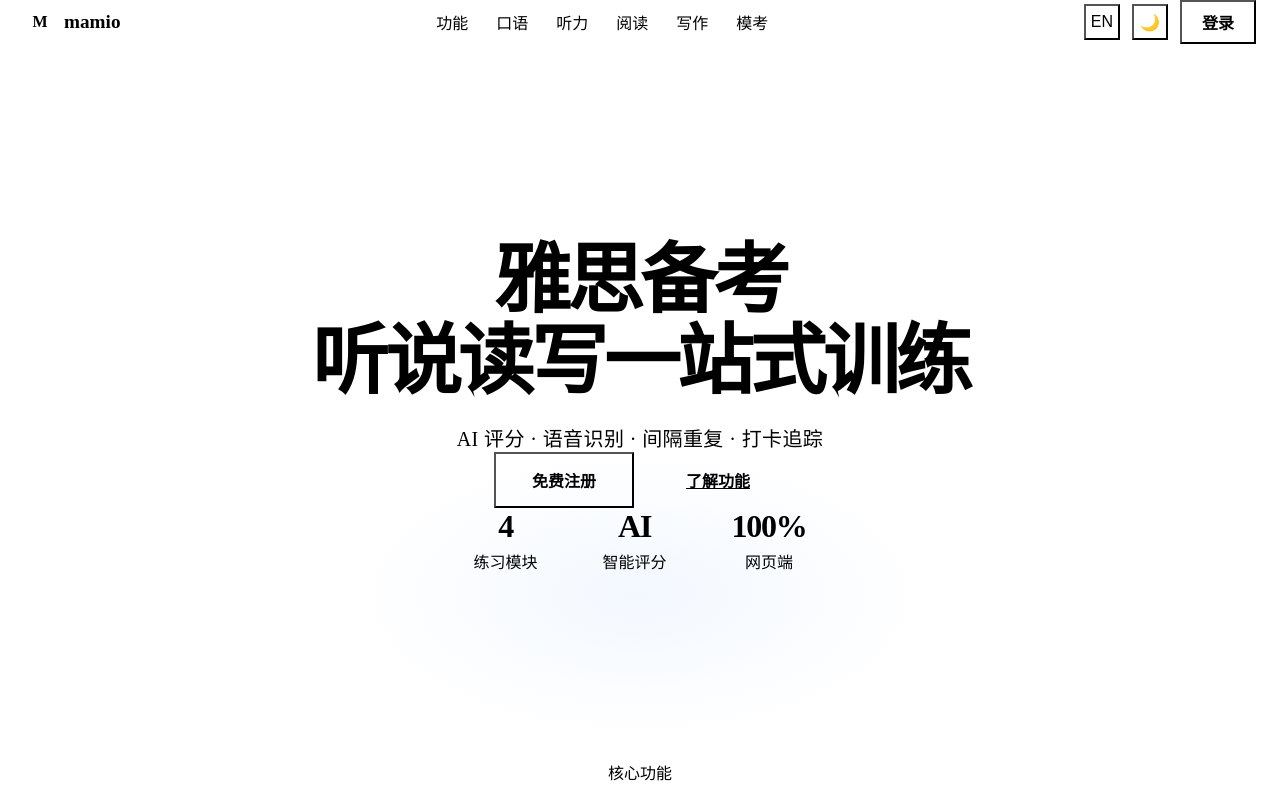
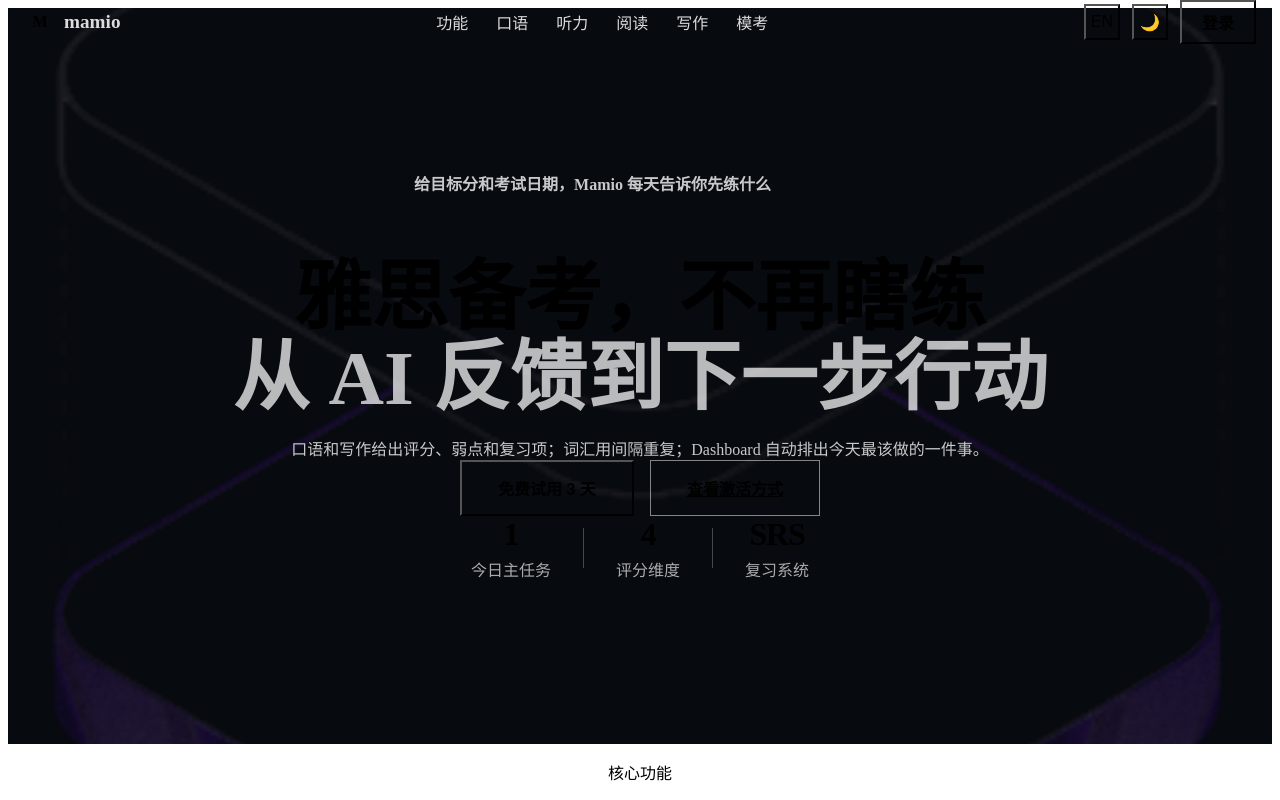
Before and after one commit to zhanfoguang/mamio-ielts, a Vue app: page / in a window 1280 px wide. Shown: the top 800 px of the page. Built offline with nearby package versions, Linux system fonts and the light colour scheme; the HTML template or start-up script is replaced by a standard one.

Commit message:
feat: sharpen landing and activation flow

```diff
--- a/src/components/landing/HeroSection.vue
+++ b/src/components/landing/HeroSection.vue
@@ -2,6 +2,7 @@
 import { useThemeStore } from '../../stores/theme'
 import { useAuthStore } from '../../stores/auth'
 import { useRouter } from 'vue-router'
+import heroImage from '../../assets/hero.png'
 
 const themeStore = useThemeStore()
 const authStore = useAuthStore()
@@ -10,43 +11,47 @@
 
 <template>
   <section class="hero">
+    <img class="hero-bg" :src="heroImage" alt="" aria-hidden="true" />
+    <div class="hero-scrim"></div>
     <div class="hero-content container">
+      <p class="hero-kicker fade-up visible">
+        {{ themeStore.lang === 'zh' ? '给目标分和考试日期，Mamio 每天告诉你先练什么' : 'Set your target band and exam date. Mamio tells you what to practice first.' }}
+      </p>
       <h1 class="hero-title fade-up visible">
-        {{ themeStore.lang === 'zh' ? '雅思备考' : 'IELTS Prep' }}<br />
-        <span class="title-highlight">{{ themeStore.lang === 'zh' ? '听说读写一站式训练' : 'All-in-One Speaking, Listening, Writing & Vocab' }}</span>
+        {{ themeStore.lang === 'zh' ? '雅思备考，不再瞎练' : 'IELTS prep without guessing' }}<br />
+        <span class="title-highlight">{{ themeStore.lang === 'zh' ? '从 AI 反馈到下一步行动' : 'From AI feedback to your next action' }}</span>
       </h1>
       <p class="hero-subtitle fade-up visible">
-        {{ themeStore.lang === 'zh' ? 'AI 评分 · 语音识别 · 间隔重复 · 打卡追踪' : 'AI Scoring · Speech Recognition · Spaced Repetition · Check-in Tracking' }}
+        {{ themeStore.lang === 'zh' ? '口语和写作给出评分、弱点和复习项；词汇用间隔重复；Dashboard 自动排出今天最该做的一件事。' : 'Speaking and writing produce scores, weak spots, and review items. Vocabulary uses spaced repetition. The dashboard picks today’s next best task.' }}
       </p>
       <div class="hero-actions fade-up visible">
-        <button v-if="authStore.isLoggedIn" class="btn-primary-lg" @click="router.push('/speaking')">
-          {{ themeStore.lang === 'zh' ? '开始学习' : 'Start Learning' }}
+        <button v-if="authStore.isLoggedIn" class="btn-primary-lg" @click="router.push('/dashboard')">
+          {{ themeStore.lang === 'zh' ? '查看今日计划' : 'View Today’s Plan' }}
         </button>
         <button v-else class="btn-primary-lg" @click="router.push('/login')">
-          {{ themeStore.lang === 'zh' ? '免费注册' : 'Sign Up Free' }}
+          {{ themeStore.lang === 'zh' ? '免费试用 3 天' : 'Start 3-Day Trial' }}
         </button>
-        <a href="#features" class="btn-outline-lg">
-          {{ themeStore.lang === 'zh' ? '了解功能' : 'Explore Features' }}
+        <a href="#pricing" class="btn-outline-lg">
+          {{ themeStore.lang === 'zh' ? '查看激活方式' : 'See Activation' }}
         </a>
       </div>
       <div class="hero-stats fade-up visible">
         <div class="stat">
-          <span class="stat-value">4</span>
-          <span class="stat-label">{{ themeStore.lang === 'zh' ? '练习模块' : 'Practice Modules' }}</span>
+          <span class="stat-value">1</span>
+          <span class="stat-label">{{ themeStore.lang === 'zh' ? '今日主任务' : 'Daily priority' }}</span>
         </div>
         <div class="stat-divider"></div>
         <div class="stat">
-          <span class="stat-value">AI</span>
-          <span class="stat-label">{{ themeStore.lang === 'zh' ? '智能评分' : 'Smart Scoring' }}</span>
+          <span class="stat-value">4</span>
+          <span class="stat-label">{{ themeStore.lang === 'zh' ? '评分维度' : 'Rubric scores' }}</span>
         </div>
         <div class="stat-divider"></div>
         <div class="stat">
-          <span class="stat-value">100%</span>
-          <span class="stat-label">{{ themeStore.lang === 'zh' ? '网页端' : 'Web-based' }}</span>
+          <span class="stat-value">SRS</span>
+          <span class="stat-label">{{ themeStore.lang === 'zh' ? '复习系统' : 'Review system' }}</span>
         </div>
       </div>
     </div>
-    <div class="hero-gradient"></div>
   </section>
 </template>
 
@@ -59,35 +64,63 @@
   position: relative;
   overflow: hidden;
   padding-top: var(--header-height);
+  background: #0b0f14;
 }
 
 .hero-content {
   text-align: center;
   position: relative;
+  z-index: 2;
+  color: var(--white);
+  padding-top: var(--space-2xl);
+  padding-bottom: var(--space-2xl);
+}
+
+.hero-bg {
+  position: absolute;
+  inset: 0;
+  width: 100%;
+  height: 100%;
+  object-fit: cover;
+  opacity: 0.42;
+  image-rendering: auto;
+}
+
+.hero-scrim {
+  position: absolute;
+  inset: 0;
   z-index: 1;
+  background: rgba(5, 8, 12, 0.62);
+}
+
+.hero-kicker {
+  max-width: 720px;
+  margin: 0 auto var(--space-lg);
+  font-size: var(--font-size-sm);
+  font-weight: 700;
+  color: rgba(255, 255, 255, 0.78);
 }
 
 .hero-title {
   font-size: clamp(3rem, 6vw, 6rem);
   font-weight: 800;
-  letter-spacing: -0.05em;
+  letter-spacing: 0;
   line-height: 1.05;
   margin-bottom: var(--space-lg);
 }
 
 .title-highlight {
-  color: var(--gray-500);
-}
-
-[data-theme="dark"] .title-highlight {
-  color: var(--gray-400);
+  color: rgba(255, 255, 255, 0.72);
 }
 
 .hero-subtitle {
-  font-size: clamp(1rem, 2vw, 1.25rem);
-  color: var(--text-secondary);
+  font-size: var(--font-size-lg);
+  color: rgba(255, 255, 255, 0.78);
   margin-bottom: var(--space-2xl);
-  letter-spacing: 0.02em;
+  letter-spacing: 0;
+  max-width: 760px;
+  margin-left: auto;
+  margin-right: auto;
 }
 
 .hero-actions {
@@ -100,8 +133,8 @@
 
 .btn-primary-lg {
   padding: 14px 36px;
-  background: var(--black);
-  color: var(--white);
+  background: var(--white);
+  color: var(--black);
   border-radius: var(--radius-full);
   font-weight: 600;
   font-size: var(--font-size-base);
@@ -112,15 +145,10 @@
 
 .btn-primary-lg:hover { opacity: 0.85; }
 
-[data-theme="dark"] .btn-primary-lg {
-  background: var(--white);
-  color: var(--black);
-}
-
 .btn-outline-lg {
   padding: 14px 36px;
-  border: 1.5px solid var(--border-color);
-  color: var(--text-primary);
+  border: 1.5px solid rgba(255, 255, 255, 0.5);
+  color: var(--white);
   border-radius: var(--radius-full);
   font-weight: 600;
   font-size: var(--font-size-base);
@@ -129,7 +157,7 @@
   align-items: center;
 }
 
-.btn-outline-lg:hover { background: var(--bg-tertiary); }
+.btn-outline-lg:hover { background: rgba(255, 255, 255, 0.12); }
 
 .hero-stats {
   display: flex;
@@ -152,30 +180,20 @@
 
 .stat-label {
   font-size: var(--font-size-xs);
-  color: var(--text-tertiary);
+  color: rgba(255, 255, 255, 0.66);
   margin-top: 4px;
 }
 
 .stat-divider {
   width: 1px;
   height: 40px;
-  background: var(--border-color);
-}
-
-.hero-gradient {
-  position: absolute;
-  bottom: 0;
-  left: 50%;
-  transform: translateX(-50%);
-  width: 600px;
-  height: 300px;
-  background: radial-gradient(ellipse, rgba(96, 165, 250, 0.08), transparent 70%);
-  pointer-events: none;
+  background: rgba(255, 255, 255, 0.25);
 }
 
 @media (max-width: 768px) {
   .hero {
     min-height: 80vh;
+    align-items: flex-end;
   }
 
   .hero-stats {
@@ -185,5 +203,9 @@
   .stat-divider {
     height: 30px;
   }
+
+  .hero-title {
+    font-size: 2.7rem;
+  }
 }
 </style>
--- a/src/components/landing/PricingSection.vue
+++ b/src/components/landing/PricingSection.vue
@@ -48,6 +48,14 @@
     highlight: false
   }
 ]
+
+function goToPlan(plan) {
+  if (plan.key === 'trial') {
+    router.push(authStore.isLoggedIn ? '/dashboard' : '/login?mode=register')
+    return
+  }
+  router.push(authStore.isLoggedIn ? '/login?mode=activate' : '/login?mode=register')
+}
 </script>
 
 <template>
@@ -72,7 +80,7 @@
           <button
             class="pricing-cta"
             :class="{ primary: plan.highlight }"
-            @click="authStore.isLoggedIn ? router.push('/dashboard') : router.push('/login')"
+            @click="goToPlan(plan)"
           >
             {{ themeStore.lang === 'zh' ? plan.ctaZh : plan.ctaEn }}
           </button>
@@ -92,7 +100,7 @@
           </div>
           <div class="activation-step">
             <span class="step-num">3</span>
-            <p>{{ themeStore.lang === 'zh' ? '在登录页的激活码标签输入，解锁全部功能' : 'Enter the code on the activation tab to unlock all features' }}</p>
+            <p>{{ themeStore.lang === 'zh' ? '登录后打开激活码标签输入，立即解锁全部功能' : 'Log in, open the activation tab, and unlock all features' }}</p>
           </div>
         </div>
       </div>
--- a/src/components/layout/AppHeader.vue
+++ b/src/components/layout/AppHeader.vue
@@ -71,7 +71,7 @@
 </script>
 
 <template>
-  <header class="header" :class="{ scrolled: isScrolled }">
+  <header class="header" :class="{ scrolled: isScrolled, landing: isLanding }">
     <div class="header-inner">
       <div class="logo" @click="goTo('/')">
         <span class="logo-icon">M</span>
@@ -127,7 +127,7 @@
                 {{ themeStore.lang === 'zh' ? '到期：' : 'Expires: ' }}{{ new Date(authStore.user.expires_at).toLocaleDateString() }}
               </span>
             </div>
-            <button class="dropdown-item" @click="goTo('/login')">
+            <button class="dropdown-item" @click="goTo('/login?mode=activate')">
               {{ themeStore.lang === 'zh' ? '激活码' : 'Activate Code' }}
             </button>
             <button v-if="authStore.isAdmin" class="dropdown-item" @click="goTo('/admin')">
@@ -212,6 +212,19 @@
 [data-theme="dark"] .logo-icon {
   background: var(--white);
   color: var(--black);
+}
+
+.header.landing:not(.scrolled) .logo-text,
+.header.landing:not(.scrolled) .nav-links a {
+  color: rgba(255, 255, 255, 0.86);
+}
+
+.header.landing:not(.scrolled) .nav-links a:hover {
+  color: var(--white);
+}
+
+.header.landing:not(.scrolled) .mobile-menu-btn span {
+  background: var(--white);
 }
 
 .nav-links {
@@ -401,6 +414,10 @@
     border-bottom: 1px solid var(--border-color);
   }
 
+  .header.landing:not(.scrolled) .nav-links.open a {
+    color: var(--text-secondary);
+  }
+
   .nav-links.open { display: flex; }
   .user-info { display: none; }
   .mobile-menu-btn { display: flex; }
--- a/src/views/DashboardPage.vue
+++ b/src/views/DashboardPage.vue
@@ -696,7 +696,7 @@
             <p>{{ themeStore.lang === 'zh' ? '激活码升级可解锁无限使用' : 'Activate with a code to unlock unlimited access' }}</p>
           </div>
         </div>
-        <button class="trial-btn" @click="router.push('/login')">
+        <button class="trial-btn" @click="router.push('/login?mode=activate')">
           {{ themeStore.lang === 'zh' ? '激活' : 'Activate' }}
         </button>
       </div>
@@ -708,7 +708,7 @@
             <p>{{ themeStore.lang === 'zh' ? '请使用激活码解锁完整功能' : 'Use an activation code to unlock full access' }}</p>
           </div>
         </div>
-        <button class="trial-btn" @click="router.push('/login')">
+        <button class="trial-btn" @click="router.push('/login?mode=activate')">
           {{ themeStore.lang === 'zh' ? '激活' : 'Activate' }}
         </button>
       </div>
```
Also changed, not shown: src/views/LoginPage.vue (+22 -4 lines).
